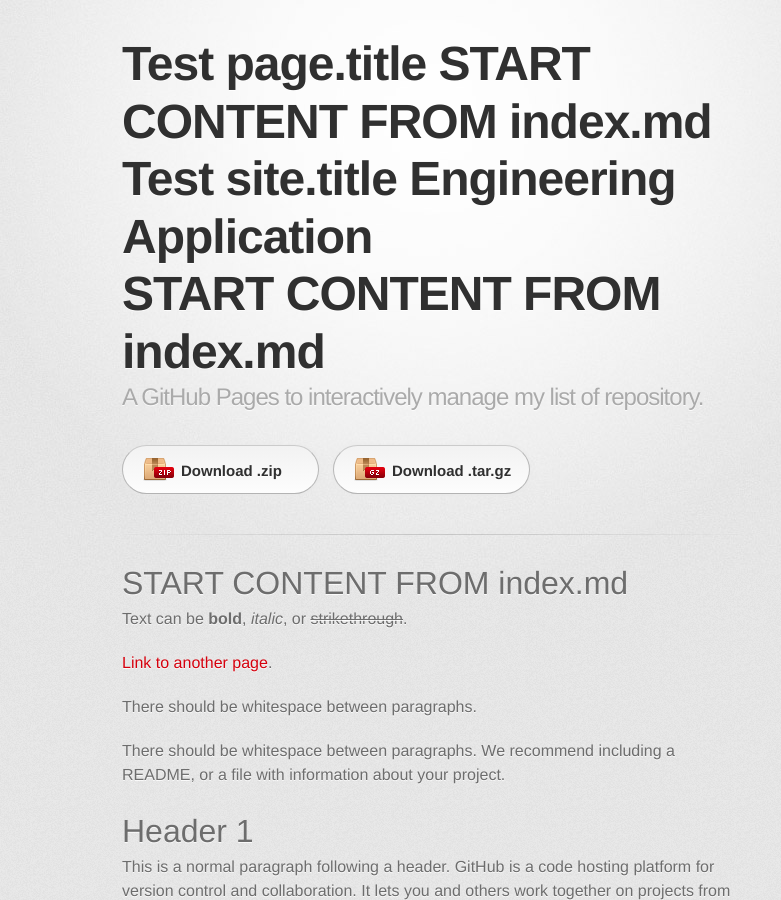
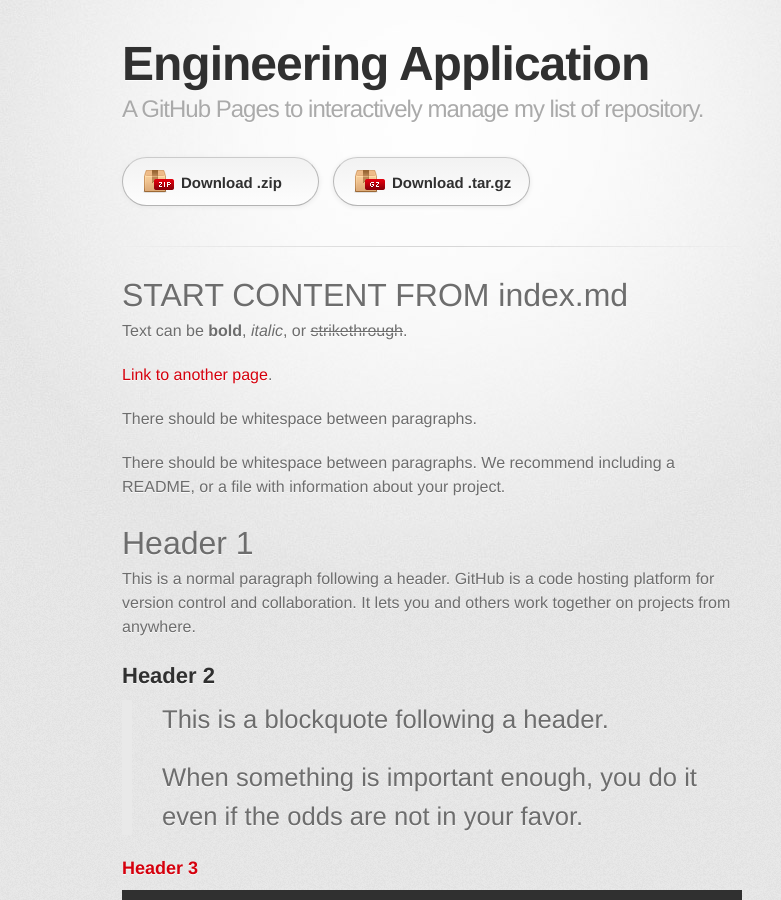
Before and after one commit to jmsweb/jmsweb.github.io, a Jekyll site: the page built from index.md, in a window 1280 px wide and 900 px high. Shown: the whole window, without its empty margins (208-989 px from the left). Built offline with Jekyll 4.4.1, drawn with Linux system fonts in a browser that asks for light colours; some web fonts are replaced; our own code applies the rules of GitHub Pages for plain Markdown files.

Commit message:
removed page.title from default layout

```diff
--- a/_layouts/default.html
+++ b/_layouts/default.html
@@ -18,10 +18,8 @@
       <div class="inner">
 
         <header>
-          <h1>Test page.title {{ page.title }}</h1>
-          <h1>Test site.title {{ site.title }}</h1>
-          <h1>{{ page.title | default: site.title | default: site.github.repository_name }}</h1>
-          <h2>{{ page.description | default: site.description | default: site.github.project_tagline }}</h2>
+          <h1>{{ site.title | default: site.github.repository_name }}</h1>
+          <h2>{{ site.description | default: site.github.project_tagline }}</h2>
         </header>
         <section id="downloads" class="clearfix">
           {% if site.show_downloads %}
```
